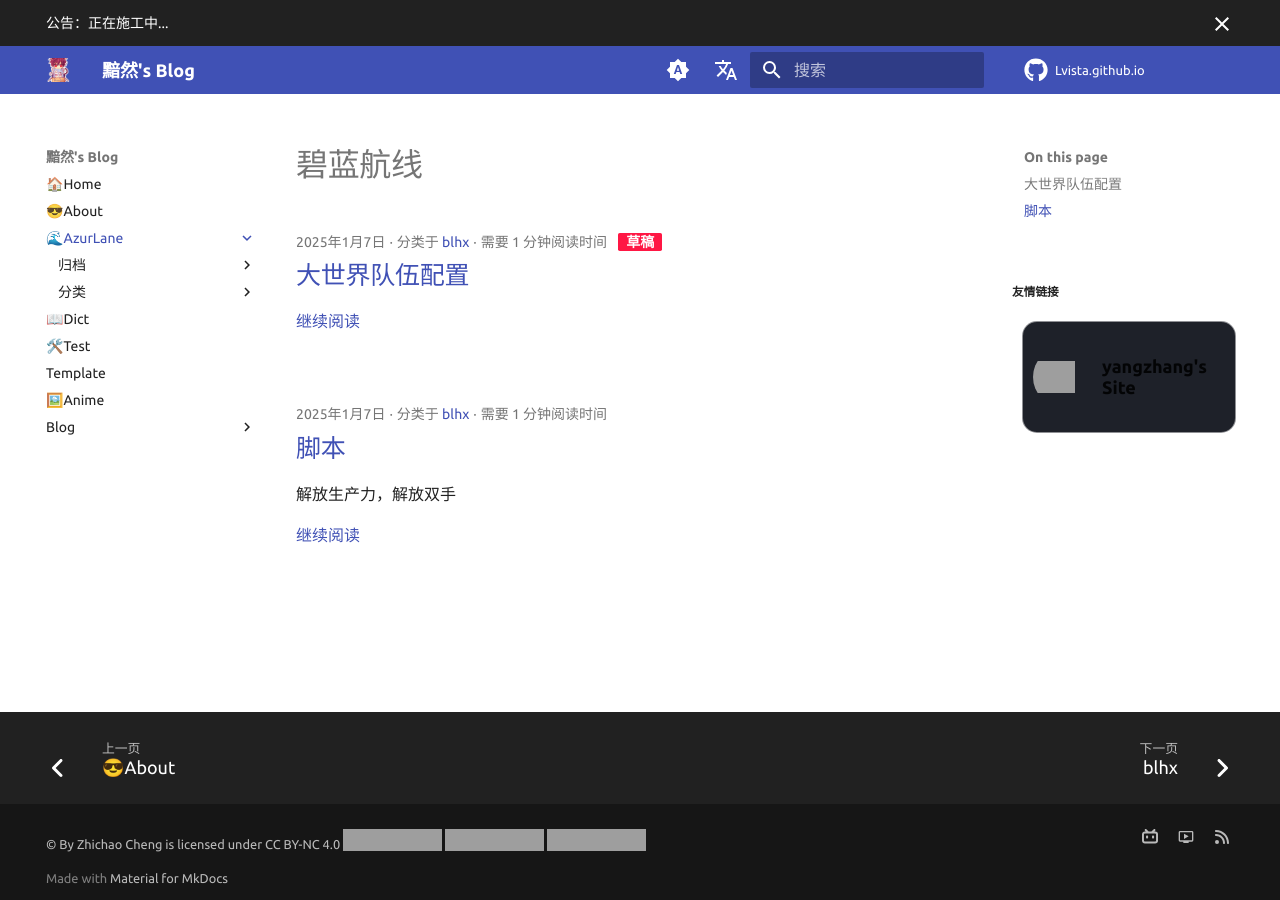
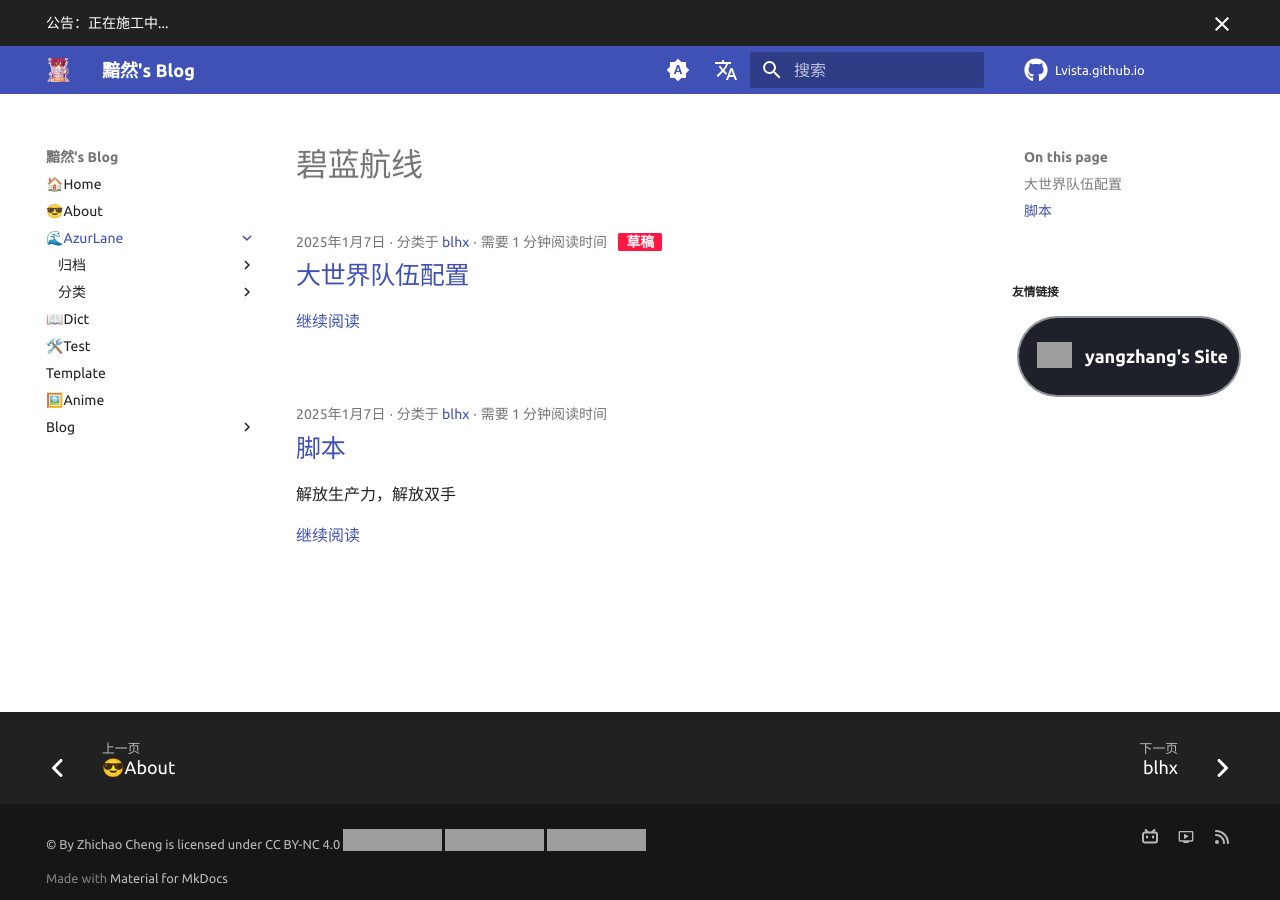
Before and after one commit to Lvista/Lvista.github.io, an MkDocs documentation site: the page built from docs/azurLane/index.md, in a window 1280 px wide. Built offline with MkDocs 1.6.1 and Material for MkDocs 9.7.7, drawn with Linux system fonts in a browser that asks for light colours; comment, search, counter and statistics services are not loaded; grey boxes are pictures that could not be loaded.

Commit message:
update friendly link and RSS link

```diff
--- a/docs/css/float_cards.css
+++ b/docs/css/float_cards.css
@@ -9,6 +9,11 @@
     flex-flow: row wrap;
     flex-wrap: wrap;
     align-content: flex-start;
+    text-align: center;
+}
+
+.card-container .content {
+    text-align: center;
 }
 
 .card-container .card {
@@ -20,64 +25,63 @@
     /* 固定宽度，或者根据需要调整 */
     padding: 10px;
     /* 添加内边距 */
-    border-radius: 15px;
+    border-radius: 50px;
     background: #1e2129;
-    border: 1px solid rgba(255, 255, 255, 0.5);
-    margin: 10px;
+    border: 2px solid rgba(255, 255, 255, 0.5);
+    margin: 5px;
     /* 卡片之间的间距 */
     /* box-shadow: 0 4px 8px rgb(255, 255, 255); */
 }
 
 .card-container .card .content {
-    padding: 6px;
-    text-align: left;
+    padding-left: 6px;
+    text-align: center;
 }
 
 .card-container .card .content h3 {
     font-size: 1.8em;
     z-index: 1;
+    text-align: center;
 }
 
-.card-container .card .content p {
+/* .card-container .card .content p {
     font-size: 1em;
     font-weight: 300;
-}
+} */
 
 .card-container .card .content a {
     position: relative;
     display: inline-block;
-    padding: 8px 20px;
-    margin-top: 15px;
-    background: #4433ff;
-    border-radius: 20px;
-    text-decoration: none;
-    font-weight: 500;
-    box-shadow: 0 5px 15px rgba(0, 0, 0, 0.2);
     color: #fff;
     outline: none;
-    border: 2px solid #4433ff;
 }
 
 .card-container .card .content a:hover {
-    background: #fff;
-    color: #4433ff;
+    /* background: #fff; */
+    color: #3355ff;
 }
 
 .card-container .card .img-container {
-    width: 60px;
+    width: 50px;
     /* 图片容器宽度 */
-    height: 60px;
+    height: 50px;
     /* 图片容器高度 */
-    margin-right: 3px;
+    margin-right: 0px;
     /* 图片和文字之间的间距 */
-    flex-shrink: 0;
+    /* flex-shrink: 20px; */
     /* 防止图片缩小 */
     overflow: hidden;
     display: flex;
     /* 使用 flex 布局 */
     align-items: center;
-    border-radius: 70%;
+    text-align: center;
+    /* border-radius: 70%; */
+    /* border: 2px solid rgba(255, 255, 255, 0.5); */
     /* 如果需要圆形图片 */
+}
+
+.card-container .card .img-container a {
+    position: relative;
 }
 
 .card-container .card .img-container img {
--- a/mkdocs.yml
+++ b/mkdocs.yml
@@ -115,7 +115,7 @@ extra:
       link: https://bangumi.tv/user/754307
     - icon: fontawesome/solid/rss
       name: RSS
-      link: http://localhost:8000/feed_rss_created.xml
+      link: https://lvista.site/feed_rss_created.xml
 
   tags:
     Python: py
--- a/overrides/main.html
+++ b/overrides/main.html
@@ -35,11 +35,15 @@
             <h3>友情链接</h3>
             <div class="card">
                 <div class="img-container">
-                    <img src="https://yangzhang.site/assets/images/summation.png"
-                        style="width: 70%; height: 70%; object-fit: contain;">
+                    <a href="https://yangzhang.site/" target="_blank">
+                        <img src="https://yangzhang.site/assets/images/summation.png"
+                            style="width: 70%; height: 70%; object-fit: contain;">
+                    </a>
                 </div>
                 <div class="content">
-                    <h3>yangzhang's Site</h3>
+                    <a href="https://yangzhang.site/">
+                        <h3>yangzhang's Site</h3>
+                    </a>
                 </div>
             </div>
         </div>
```
